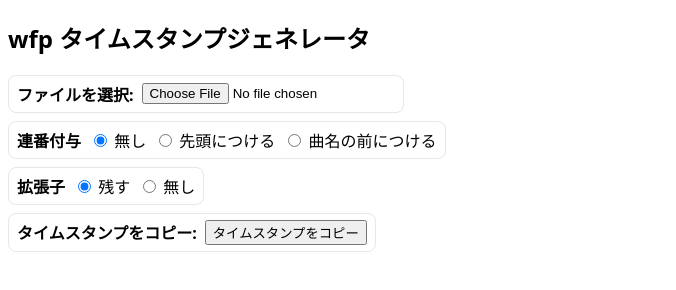
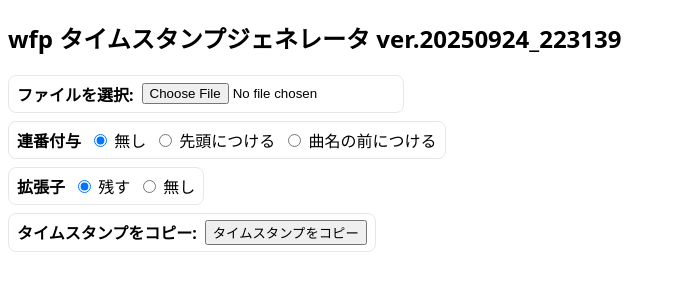
Before and after one commit to niaproject/filmora-tracklist-maker, a plain HTML site: page index.html in a window 1280 px wide. Shown: the whole page, without its empty margins (0-676 px from the left). Drawn offline with nearby package versions, Linux system fonts and the light colour scheme.

Commit message:
バージョン番号を付与

```diff
--- a/index.html
+++ b/index.html
@@ -10,7 +10,7 @@
         <link rel="stylesheet" href="css/style.css">
 </head>
 <body>
-    <h2>wfp タイムスタンプジェネレータ</h2>
+    <h2>wfp タイムスタンプジェネレータ ver.20250924_223139</h2>
     <!-- コンテンツをここに追加 -->
     <div class="row">
         <span class="group" role="group" aria-label="ファイルを選択">
```
